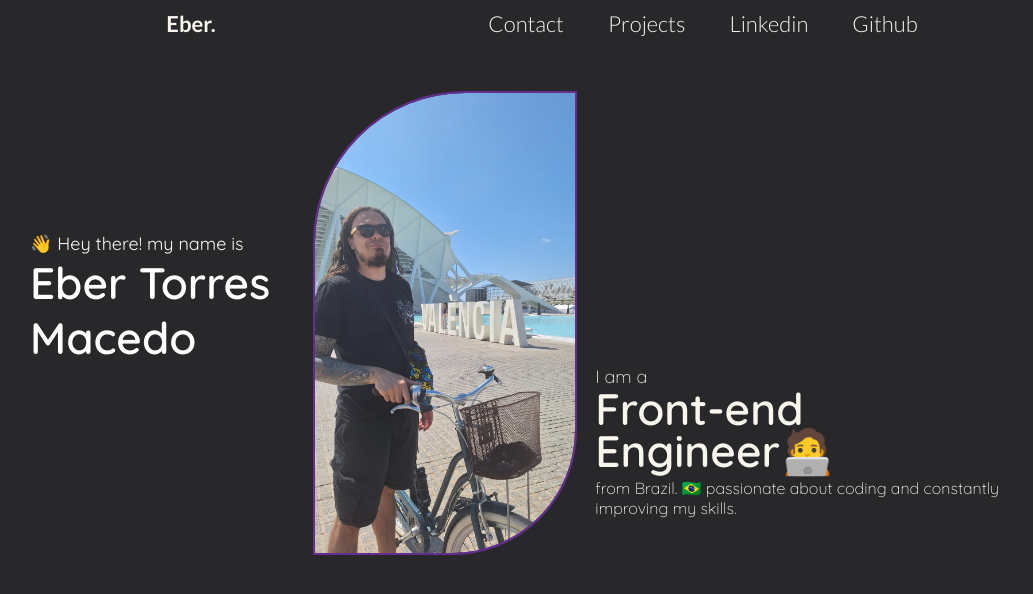
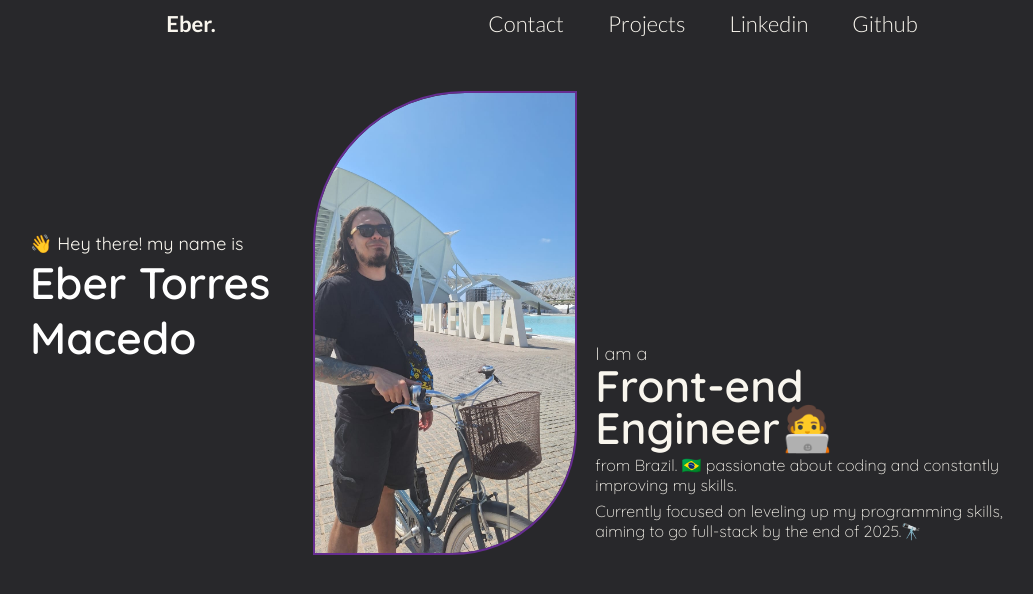
Before and after one commit to ebertm777/epic-profile-site, a Next.js app: page / in a window 1280 px wide. Shown: the top 594 px of the page, without its empty margins (98-1131 px from the left). Built offline with nearby package versions, Linux system fonts and the light colour scheme.

Commit message:
minot changes

```diff
--- a/app/Components/Bio/Bio.jsx
+++ b/app/Components/Bio/Bio.jsx
@@ -16,6 +16,10 @@ export default function Bio() {
           from Brazil. 🇧🇷 passionate about coding and constantly improving my
           skills.
         </h3>
+        <h3>
+          Currently focused on leveling up my programming skills, aiming to go
+          full-stack by the end of 2025.🔭
+        </h3>
       </S.BioPresentation>
     </S.Container>
   );
```
